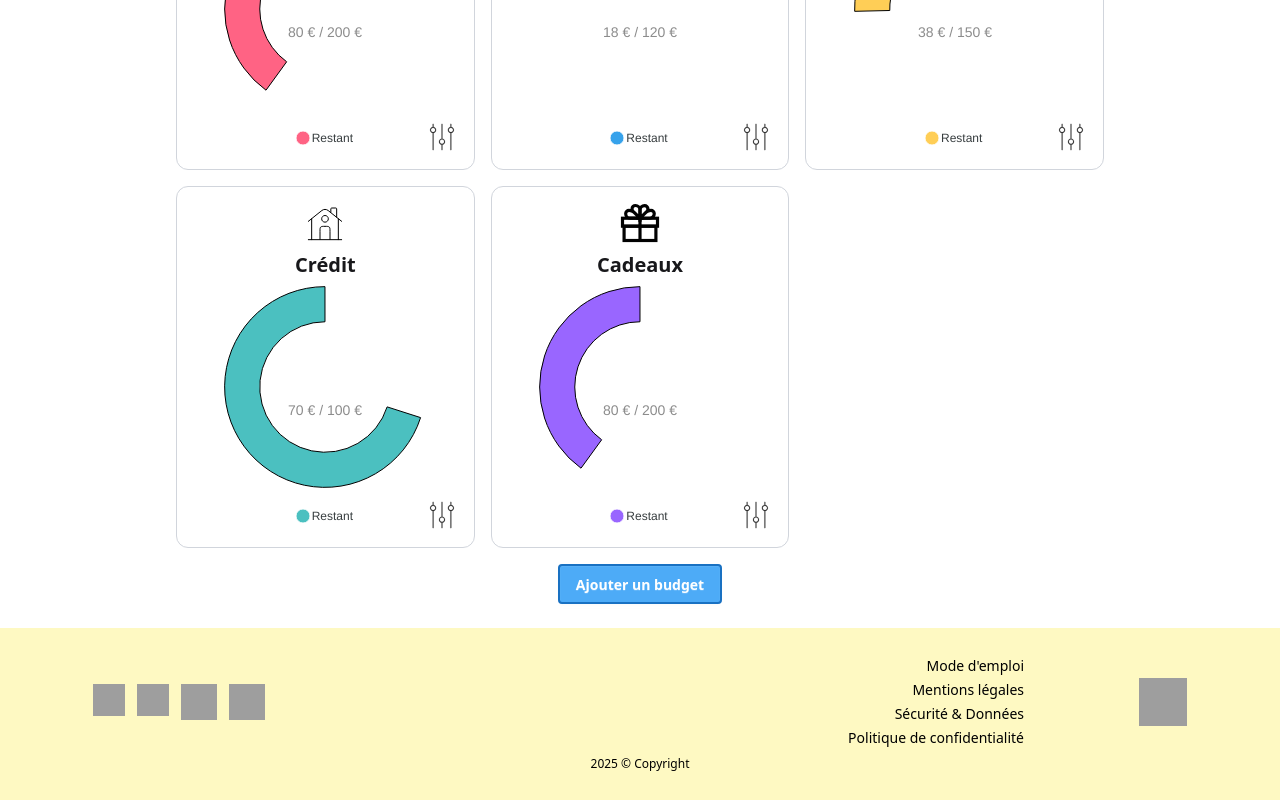
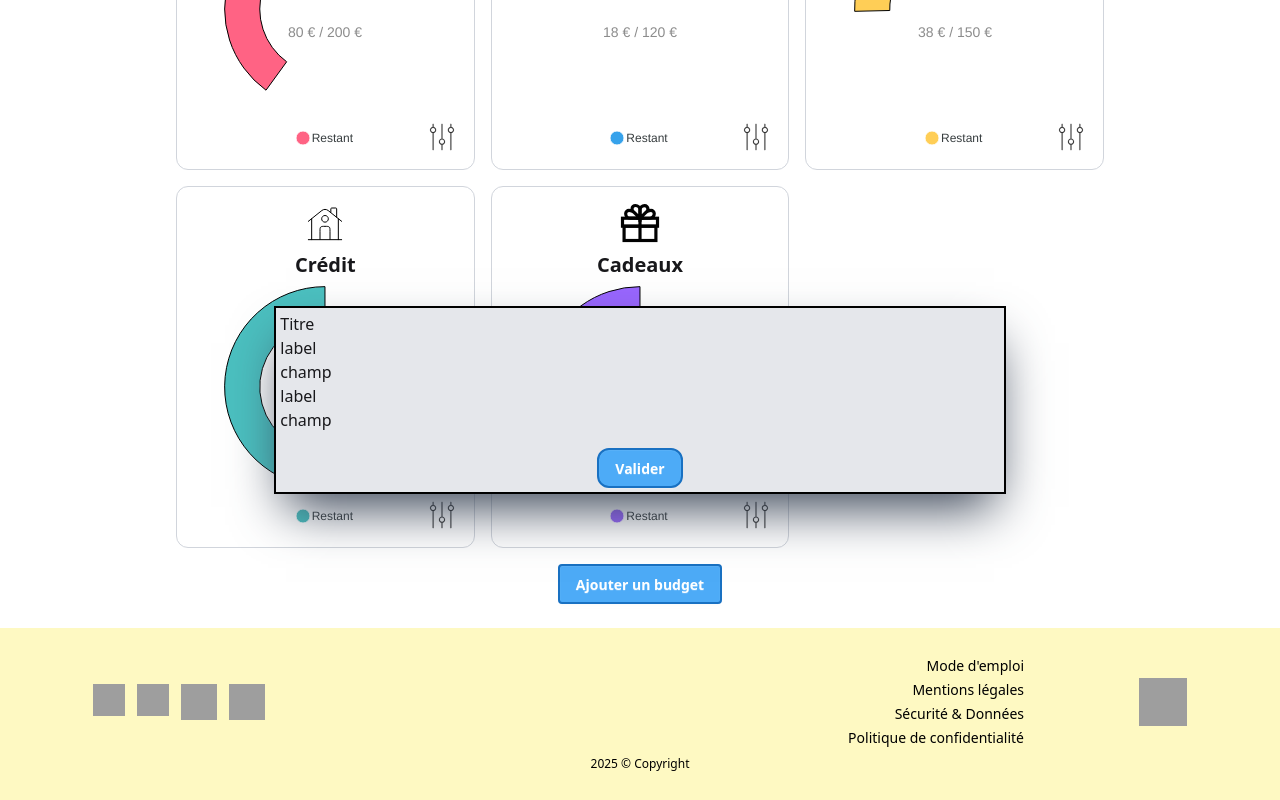
Before and after one commit to martinFretto/LaPince-FrontReact, a React (Vite) app in the folder La pince/: page /budgets in a window 1280 px wide. Both pictures are taken after a click on the button "Ajouter un budget". Shown: the part 440-1240 px from the top of the page. Built offline with nearby package versions, Linux system fonts and the light colour scheme; grey boxes are pictures that could not be loaded.

Commit message:
budget : add modale

```diff
--- a/La pince/src/pages/Budgets.tsx
+++ b/La pince/src/pages/Budgets.tsx
@@ -2,8 +2,10 @@ import { NavLink } from "react-router-dom";
 import "../App.css";
 import DonutDetail from "../components/DonughtDetails/index";
 import { budgets } from "../data/budget";
+import { useState } from "react";
 
 export default function Budgets() {
+	const [isOpen, setIsOpen] = useState(false);
 	return (
 		<div>
 			{/* En-tête général */}
@@ -61,9 +63,40 @@ export default function Budgets() {
 				<button
 					type="button"
 					className="btn bg-[#4DABF7] border-2 border-[#1971C2] text-white mx-auto flex justify-center mt-4"
+					onClick={() => setIsOpen(true)}
 				>
 					Ajouter un budget
 				</button>
+				{/* Modal d'ajout de budget */}
+				{isOpen && (
+					<div
+						className="fixed inset-0  flex items-center justify-center z-2 "
+						onClick={() => setIsOpen(false)} // Ferme la modal quand tu cliques sur le fond
+						onKeyDown={(e) => {
+							if (e.key === "Enter" || e.key === " ") setIsOpen(false); // Ferme avec "Enter" ou "Espace"
+						}}
+						aria-label="Fermer la modal"
+					>
+						{/* Contenu de la modal */}
+						{/* biome-ignore lint/a11y/useKeyWithClickEvents: <explanation> */}
+						<div
+							className="bg-gray-200  shadow-2xl shadow-gray-700 w-4/5 sm:w-3/4 lg:w-2/3 xl:w-4/7 2xl:w-2/7 p-1 border-black border-2"
+							onClick={(e) => e.stopPropagation()} // Empêche la fermeture si on clique sur l'image
+						>
+							<h1>Titre</h1>
+							<p>label</p>
+							<p>champ</p>
+							<p>label</p>
+							<p>champ</p>
+							<button
+								type="button"
+								className="btn bg-[#4DABF7] border-2 border-[#1971C2] rounded-xl text-white mx-auto flex justify-center mt-4"
+							>
+								Valider
+							</button>
+						</div>
+					</div>
+				)}
 			</div>
 		</div>
 	);
```
